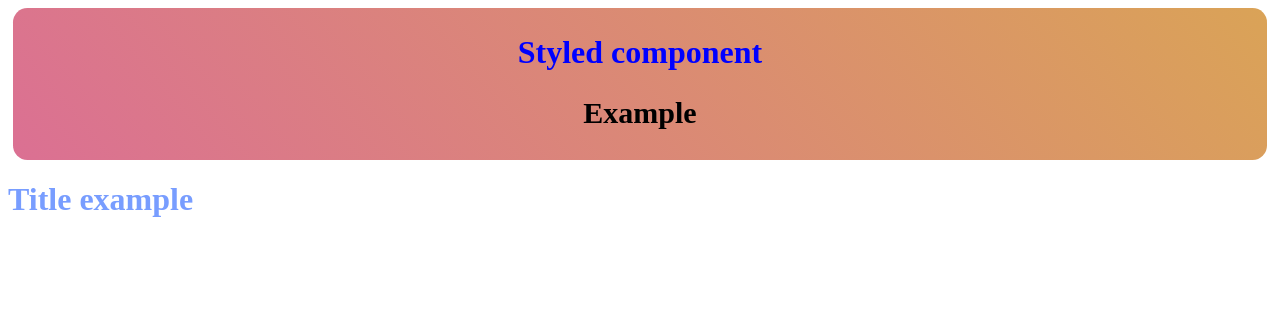
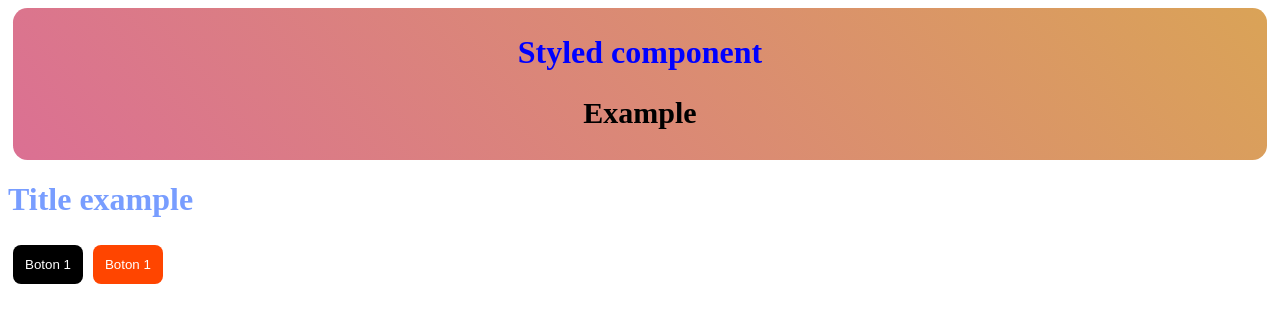
Before and after one commit to RoswellCR/styled-components-css, a React (Create React App) app: page / in a window 1280 px wide. Shown: the top 322 px of the page. Built offline with nearby package versions, Linux system fonts and the light colour scheme.

Commit message:
dynamic components with props

```diff
--- a/src/App.js
+++ b/src/App.js
@@ -31,7 +31,14 @@ transition: opacity 350ms ease-out;
 &:hover{
   opacity:0.6;
 }
-
+`
+const Button = styled.button`
+padding: 0.9em;
+background-color:${(props)=>props.bg || 'black'};
+border-radius: 0.6em;
+color: #fff;
+border: 0;
+margin: 5px;
 `
 
 const Subtitle = styled.h1`
@@ -50,6 +57,8 @@ function App() {
           <Subtitle>
             Title example
           </Subtitle>
+          <Button>Boton 1 </Button>
+          <Button bg='orangered'>Boton 1 </Button>
         </div>
 
   );
```
